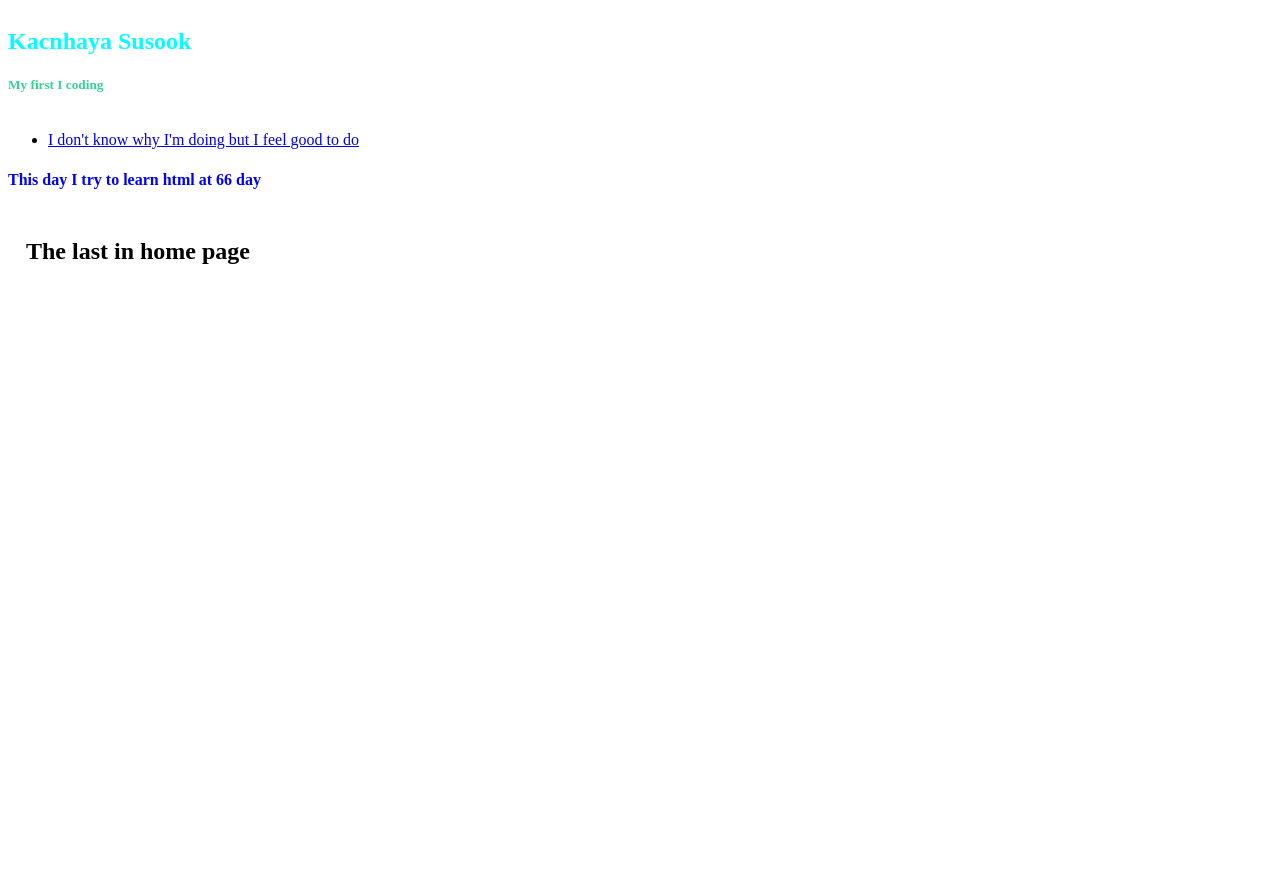
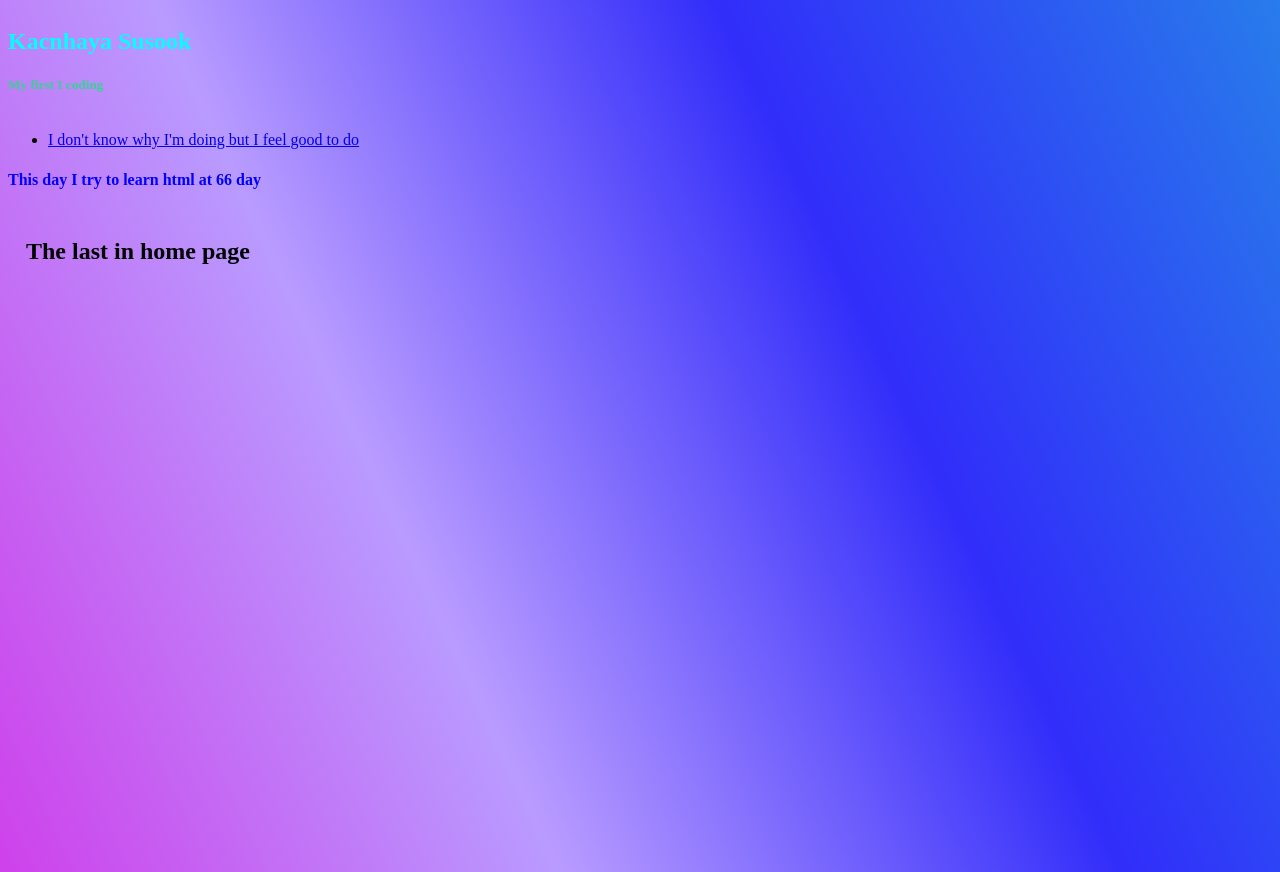
Before and after one commit to Esprees0/kornsaaa, a plain HTML site: page Try.html in a window 1280 px wide. Before the commit the page ends 800 px from the top, so only its background shows below. Drawn offline with Linux system fonts and the light colour scheme.

Commit message:
งงๆ

```diff
--- /dev/null
+++ b/Css/trycustom.css
@@ -0,0 +1,11 @@
+body {
+    min-height: 100vh;
+    margin-bottom: 5%;
+    background-image: linear-gradient(245deg,rgb(40, 124, 235),#312dfa,rgb(185, 155, 255),rgb(206, 65, 235));
+}
+
+ul a{
+    margin-bottom: 50px;
+    padding: flex;
+    justify-content: center;
+}
--- a/Try.html
+++ b/Try.html
@@ -5,6 +5,7 @@
     <meta name="viewport" content="width=device-width, initial-scale=1.0">
     <link rel="icon" href="img/logoweb.jpg">
     <title>Eiei</title>
+    <link rel="stylesheet" href="Css/trycustom.css">
 </head>
 <body>
     <section class="Page1">
```
